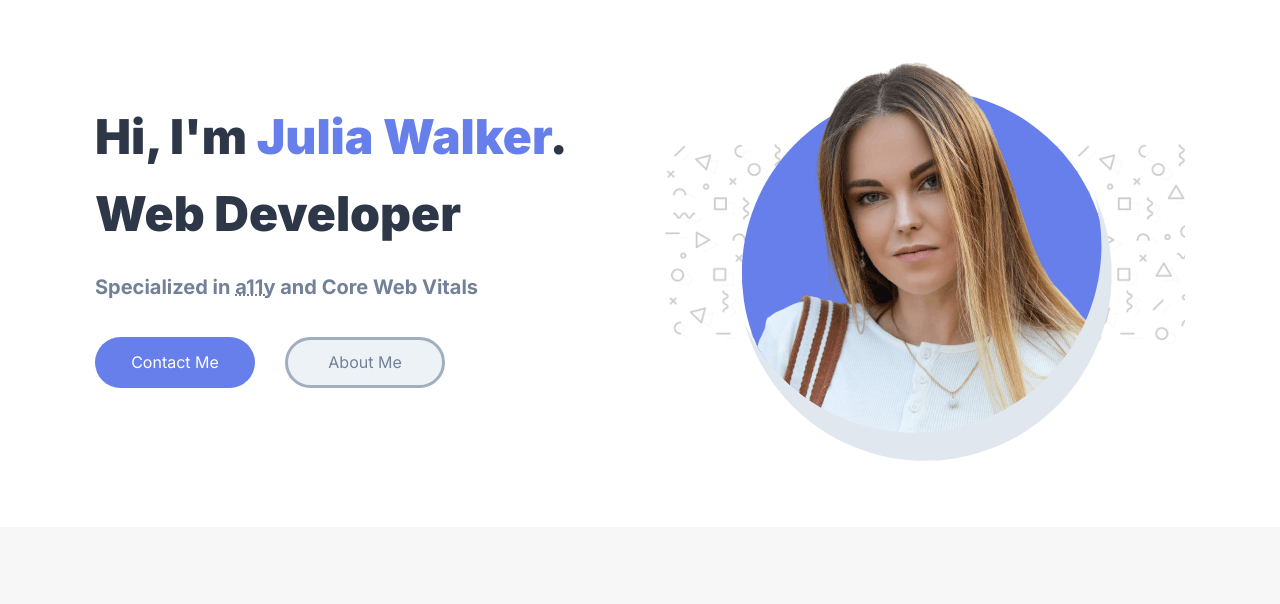
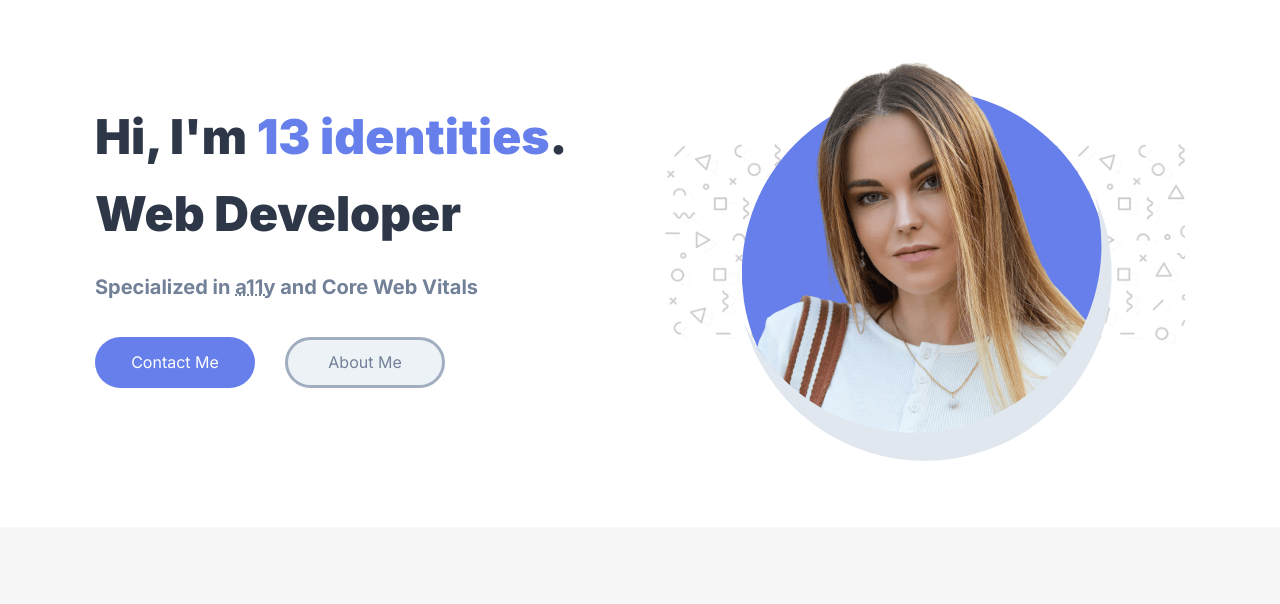
Before and after one commit to voltagevalkyrie/blogs, a plain HTML site: page index.html in a window 1280 px wide. Shown: the part 92-696 px from the top of the page. Drawn offline with nearby package versions, Linux system fonts and the light colour scheme.

Commit message:
update name

```diff
--- a/index.html
+++ b/index.html
@@ -151,7 +151,7 @@
         <div class="left">
 
           <h1 class="h1">
-            Hi, I'm <b>Julia&nbsp;Walker</b>.
+            Hi, I'm <b>13&nbsp;identities</b>.
             <br>Web Developer
           </h1>
 
```
